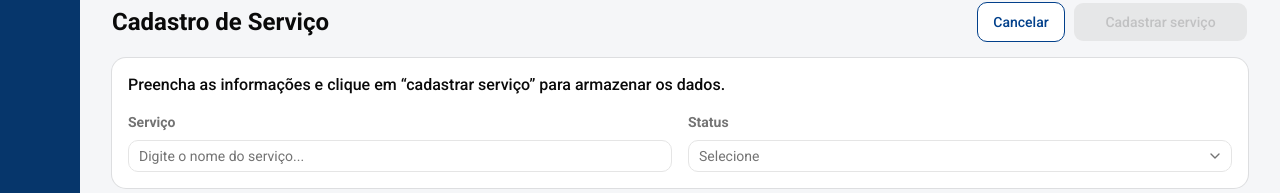
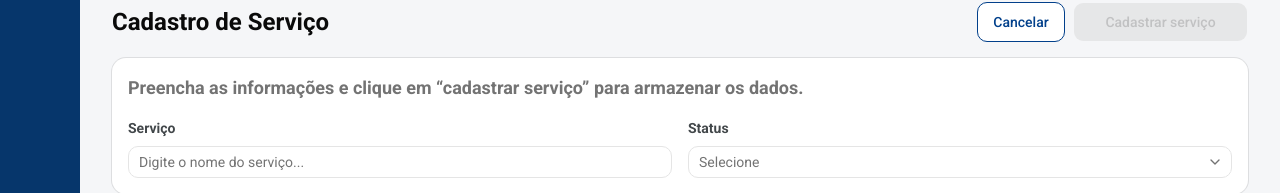
Before and after one commit to prefeiturasp/SME-ManutencaoEscolar-Frontend, a Next.js app: page /dashboard/cadastro/servicos/cadastrar in a window 1280 px wide. Shown: the part 158-351 px from the top of the page. Built offline with nearby package versions, Linux system fonts and the light colour scheme; no server answers.

Commit message:
feat(151052): Feito as alteracoes de layout e erro

```diff
--- a/src/app/dashboard/cadastro/servicos/cadastrar/page.tsx
+++ b/src/app/dashboard/cadastro/servicos/cadastrar/page.tsx
@@ -140,7 +140,7 @@ export default function CadastrarServicoPage() {
           </div>
 
           <Card>
-            <CardTitle>
+            <CardTitle className="text-lg font-bold text-muted-foreground">
               Preencha as informações e clique em “cadastrar serviço” para
               armazenar os dados.
             </CardTitle>
--- /dev/null
+++ b/src/constants/mensagens.ts
@@ -0,0 +1,3 @@
+export const Mensagens = {
+  campo_obrigatorio: "Campo obrigatório",
+} as const;
--- a/src/features/servico/components/ServicoForm/FormServico.tsx
+++ b/src/features/servico/components/ServicoForm/FormServico.tsx
@@ -25,7 +25,7 @@ export function FormServico() {
       <div className="flex flex-1 flex-col gap-2">
         <label
           htmlFor="nome"
-          className="text-sm font-bold text-muted-foreground"
+          className="text-sm font-bold text-[var(--background-gray)]"
         >
           Serviço
         </label>
@@ -36,7 +36,6 @@ export function FormServico() {
           aria-invalid={Boolean(errors.nome)}
           {...register("nome")}
         />
-
         {errors.nome && (
           <span className="text-sm text-destructive">
             {errors.nome.message}
@@ -47,7 +46,7 @@ export function FormServico() {
       <div className="flex flex-1 flex-col gap-2">
         <label
           htmlFor="status"
-          className="text-sm font-bold text-muted-foreground"
+          className="text-sm font-bold text-[var(--background-gray)]"
         >
           Status
         </label>
--- a/src/features/servico/schemas/servicoSchema.ts
+++ b/src/features/servico/schemas/servicoSchema.ts
@@ -1,7 +1,8 @@
+import { Mensagens } from "@/constants/mensagens";
 import { z } from "zod";
 
 export const servicoSchema = z.object({
-  nome: z.string().trim().min(1),
+  nome: z.string().trim().min(1, { message: Mensagens.campo_obrigatorio }),
 
   status: z.boolean(),
 });
```
